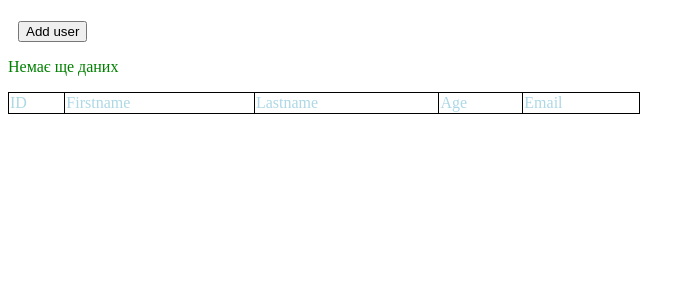
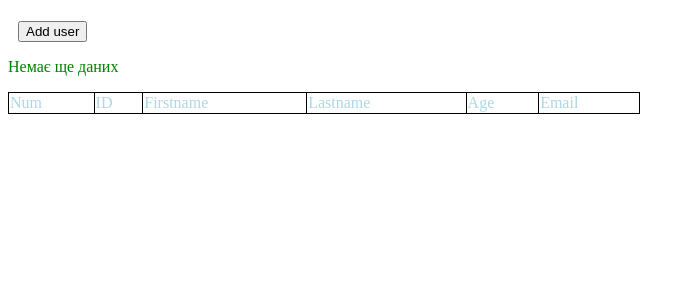
Before and after one commit to yanahlazkova/DjangoLibrarySystem, a Django app: template formsUsers/users/templates/table_users.html in a window 1280 px wide. Shown: the top 300 px of the page, without its empty margins (0-695 px from the left). Run offline with Django 5.2, Linux system fonts and the light colour scheme; the template is opened without the code that fills it: values that come from a table or form of the project are taken from there, others are empty; some libraries are stand-ins or nearby versions.

Commit message:
Форми App Users вивіз номеру рядка в таблиці

```diff
--- a/formsUsers/users/templates/table_users.html
+++ b/formsUsers/users/templates/table_users.html
@@ -37,6 +37,7 @@
 {% endblock menu_users %}
 <table style="width:50%">
     <tr style="color: lightblue;">
+        <td>Num</td>
         <td>ID</td>
         <td>Firstname</td>
         <td>Lastname</td>
@@ -46,6 +47,8 @@
     {% if users %}
       {% for key, user in users.items %}
     <tr>
+<!-- forloop.counter виводить номер строки       -->
+      <td style="color: lightblue">{{ forloop.counter }}</td>
       <td>{{ key|default:"None" }}</td>
 
       <td>{{ user.firstname|default:"None" }}</td>
```
